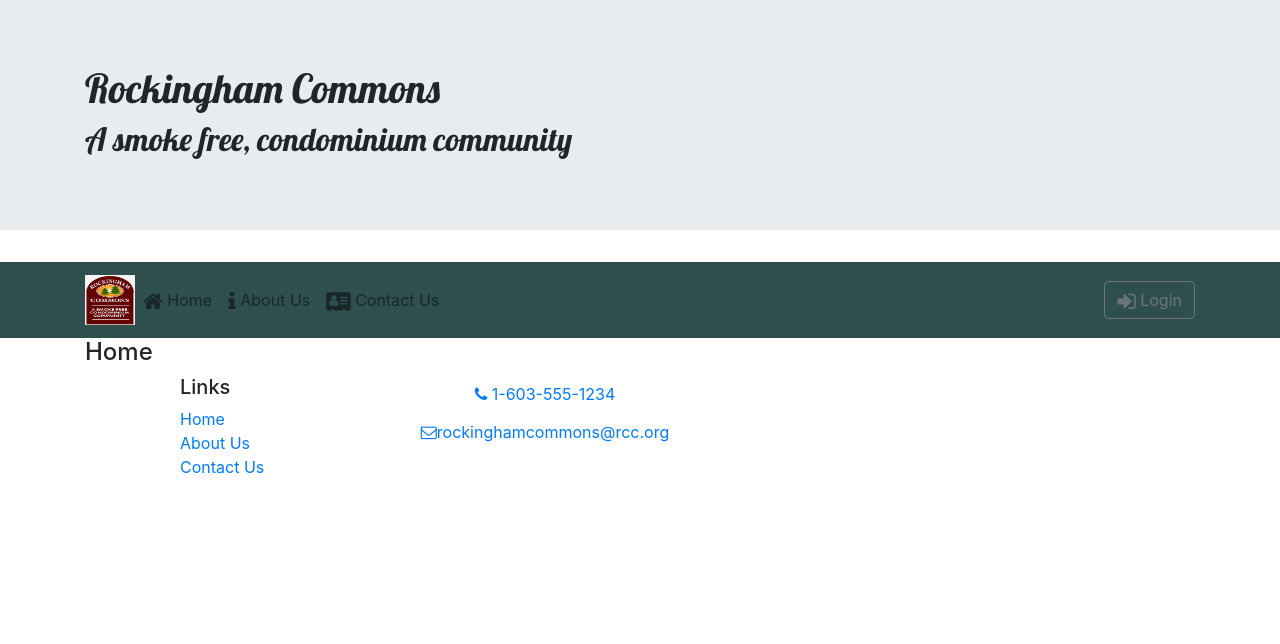
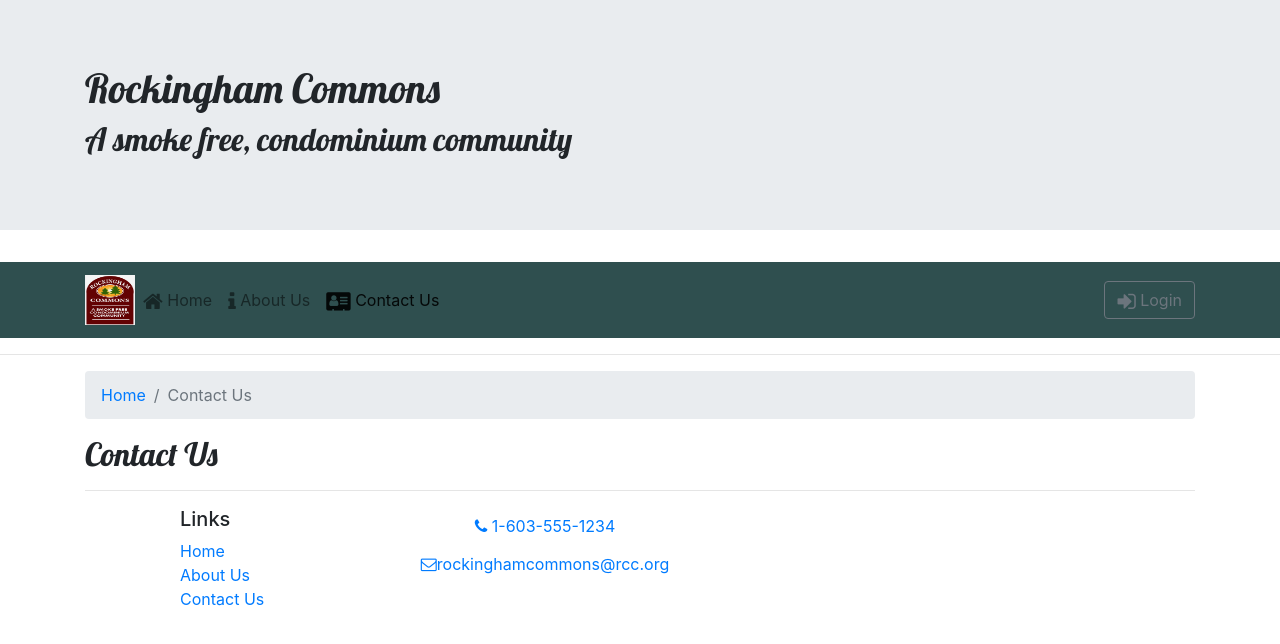
Before and after one commit to jamimo76/rcc-react, a React (Create React App) app: page /contact in a window 1280 px wide. Shown: the top 644 px of the page. Built offline with nearby package versions, Linux system fonts and the light colour scheme.

Commit message:
Adjusted Route structure
Simplified Route functionality and modified components to be simple functions to return render content. Components need to be refactored to self render.

```diff
--- a/src/components/ContactComponent.js
+++ b/src/components/ContactComponent.js
@@ -1,22 +1,39 @@
-import React, { Component } from "react";
+import React from "react";
 import {  Breadcrumb,
   BreadcrumbItem,
   Button,
   Label,
   Col,
   Row } from 'reactstrap'
-import { Control, Form, Errors } from "react-redux-form";
+//import { Form, Errors } from "react-redux-form";
 import { Link } from "react-router-dom";
 
+/*
 const required = (val) => val && val.length;
 const maxLength = (len) => (val) => !val || val.length <= len;
 const minLength = (len) => (val) => val && val.length >= len;
 const isNumber = (val) => !isNaN(+val);
 const validEmail = (val) =>
     /^[A-Z0-9._%+-]+@[A-Z0-9.-]+\.[A-Z]{2,4}$/i.test(val);
+ */
+function Contact(props) {
+  return (
+    <div className="container">
+      <div className="row">
+        <div className="col">
+          <Breadcrumb>
+            <BreadcrumbItem><Link to="/home">Home</Link></BreadcrumbItem>
+            <BreadcrumbItem active>Contact Us</BreadcrumbItem>
+          </Breadcrumb>
+          <h2>Contact Us</h2>
+          <hr />
+        </div>
+      </div>
+    </div>
+  );
+}
 
-
-class Contact extends Component {
+/* class Contact extends Component {
   constructor(props) {
     super(props);
     this.state = {
@@ -36,19 +53,13 @@ class Contact extends Component {
     };
   }
   render() {
-    return (
-      <div className="container">
-        <div className="row">
-          <div className="col">
-            <Breadcrumb>
-              <BreadcrumbItem><Link to="/home">Home</Link></BreadcrumbItem>
-              <BreadcrumbItem active>Contact Us</BreadcrumbItem>
-            </Breadcrumb>
-            <h2>Contact Us</h2>
-            <hr />
-          </div>
-        </div>
 
+  };
+} */
+
+
+
+/*
 <div className="row row-content align-items-center">
         <div className="col-sm-4">
           <h5>Our Address</h5>
@@ -88,7 +99,7 @@ class Contact extends Component {
                 First Name
               </Label>
               <Col md={10}>
-                  <Control.text
+            {/*      <Control.text
                   model=".firstName"
                   id="firstName"
                   name="firstName"
@@ -118,7 +129,7 @@ class Contact extends Component {
                 Last Name
               </Label>
               <Col md={10}>
-                  <Control.text
+               {/*  <Control.text
                   model=".lastName"
                   id="lastName"
                   name="lastName"
@@ -148,7 +159,7 @@ class Contact extends Component {
                 Phone
               </Label>
               <Col md={10}>
-                  <Control.text
+                {/* <Control.text
                   model=".phoneNum"
                   id="phoneNum"
                   name="phoneNum"
@@ -180,7 +191,7 @@ class Contact extends Component {
                 Email
               </Label>
               <Col md={10}>
-                  <Control.text
+                {/* <Control.text
                   model=".email"
                   id="email"
                   name="email"
@@ -207,7 +218,7 @@ class Contact extends Component {
               <Col md={{ size: 4, offset: 2 }}>
                 <div className="form-check">
                   <Label check>
-                      <Control.checkbox
+                  {/*   <Control.checkbox
                       model=".agree"
                       name="agree"
                       className="form-check-input"
@@ -217,11 +228,10 @@ class Contact extends Component {
                 </div>
               </Col>
               <Col md={4}>
-                  <Control.select
+               {/*  <Control.select
                   model=".contactType"
                   name="contactType"
-                    className="form-control"
-                  >
+                  className="form-control">
                   <option>By Phone</option>
                   <option>By Email</option>
                   </Control.select>
@@ -232,7 +242,7 @@ class Contact extends Component {
                 Your Inquiry
               </Label>
               <Col md={10}>
-                  <Control.textarea
+            {/*     <Control.textarea
                   model=".inquiry"
                   id="inquiry"
                   name="inquiry"
@@ -251,8 +261,6 @@ class Contact extends Component {
           </Form>
         </div>
       </div>
-      </div>
-    );
-  };
-}
+*/
+
 export default Contact;
--- a/src/components/FooterComponent.js
+++ b/src/components/FooterComponent.js
@@ -10,13 +10,13 @@ function Footer(props) {
             <h5>Links</h5>
             <ul class="list-unstyled">
               <li>
-                <Link to="/home">Home</Link>
+                <Link to="/">Home</Link>
               </li>
               <li>
-                <Link to="/aboutus">About Us</Link>
+                <Link to="/about">About Us</Link>
               </li>
               <li>
-                <Link to="/contactus">Contact Us</Link>
+                <Link to="/contact">Contact Us</Link>
               </li>
             </ul>
           </div>
--- a/src/components/HeaderComponent.js
+++ b/src/components/HeaderComponent.js
@@ -84,12 +84,12 @@ class Header extends Component {
                   </NavLink>
                 </NavItem>
                 <NavItem>
-                  <NavLink className="nav-link" to="/aboutus">
+                  <NavLink className="nav-link" to="/about">
                     <i className="fa fa-info fa-lg" /> About Us
                   </NavLink>
                 </NavItem>
                 <NavItem>
-                  <NavLink className="nav-link" to="/contactus">
+                  <NavLink className="nav-link" to="/contact">
                     <i className="fa fa-address-card fa-lg" /> Contact Us
                   </NavLink>
                 </NavItem>
--- a/src/components/HomeComponent.js
+++ b/src/components/HomeComponent.js
@@ -6,7 +6,6 @@ function Home(props) {
       <h4>Home</h4>
     </div>
   );
-
 }
 
 export default Home;
--- a/src/components/MainComponents.js
+++ b/src/components/MainComponents.js
@@ -1,4 +1,4 @@
-import React, { Component } from "react";
+import React from "react";
 import Header from "./HeaderComponent";
 import Footer from "./FooterComponent";
 import Home from "./HomeComponent";
@@ -7,21 +7,42 @@ import About from "./AboutComponent";
 import { Switch, Route, Redirect } from "react-router-dom";
 
 function Main() {
-  const HomePage = () => {
+//  return <Home/>
+/*   const HomePage = () => {
     return <Home />;
-  };
-  return (
+  }; */
+/*   return (
     <div>
       <Header />
       <Switch>
-        <Route path="/" component={HomePage} />
-        <Route path="/contact" render={Contact} />
-        <Route path="/about" render={About} />
+        <Route path="/"/>
+        <Route path="/contact" render={() => <div>Contact</div>} />
+        <Route path="/about" render={() => <div>About</div>} />
         <Redirect to="/home" />
       </Switch>
       <Footer />
     </div>
-  );
+  ); */
+
+   return (
+     <div>
+        <Header />
+        <hr />
+        <Switch>
+            <Route exact path="/">
+                <Home />
+            </Route>
+            <Route path="/about">
+              <About />
+            </Route>
+            <Route path="/contact">
+              <Contact />
+            </Route>
+            <Redirect to="/" />
+        </Switch>
+        <Footer />
+     </div>
+    );
 }
 
 export default Main;
```
Lines whose indentation alone changed are shown as unchanged.
